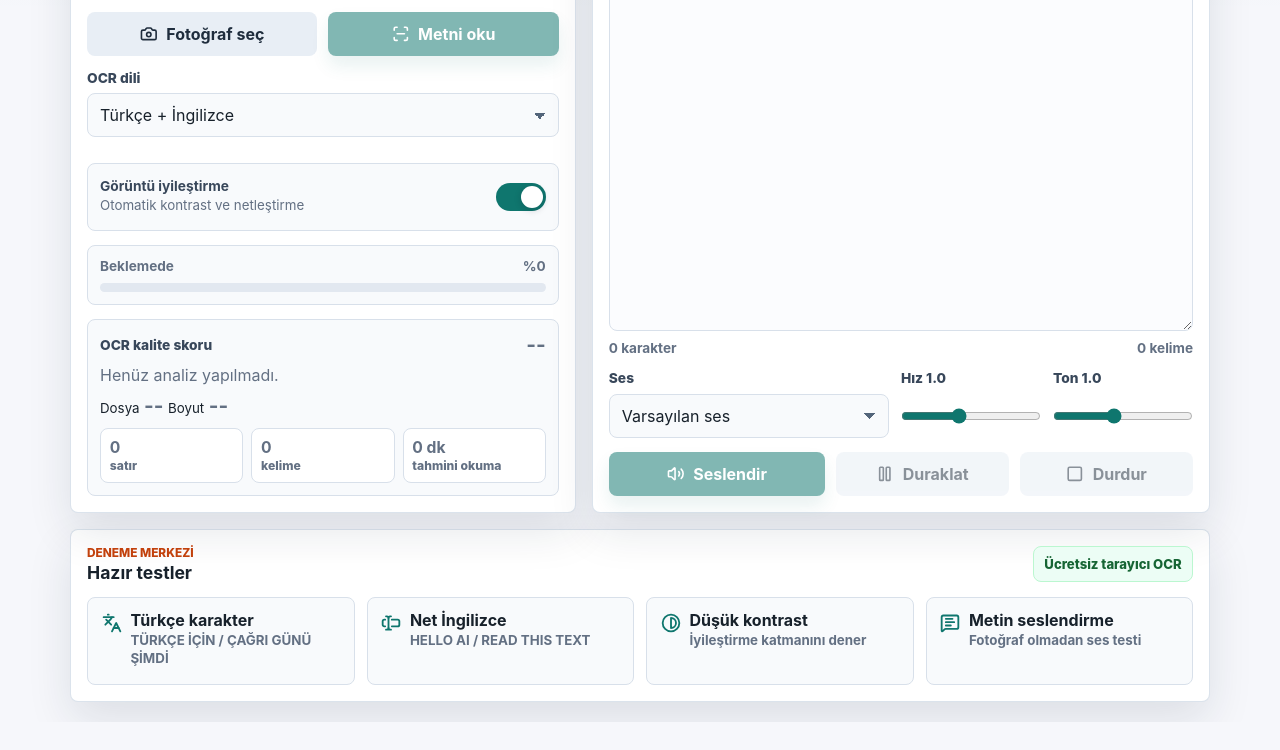
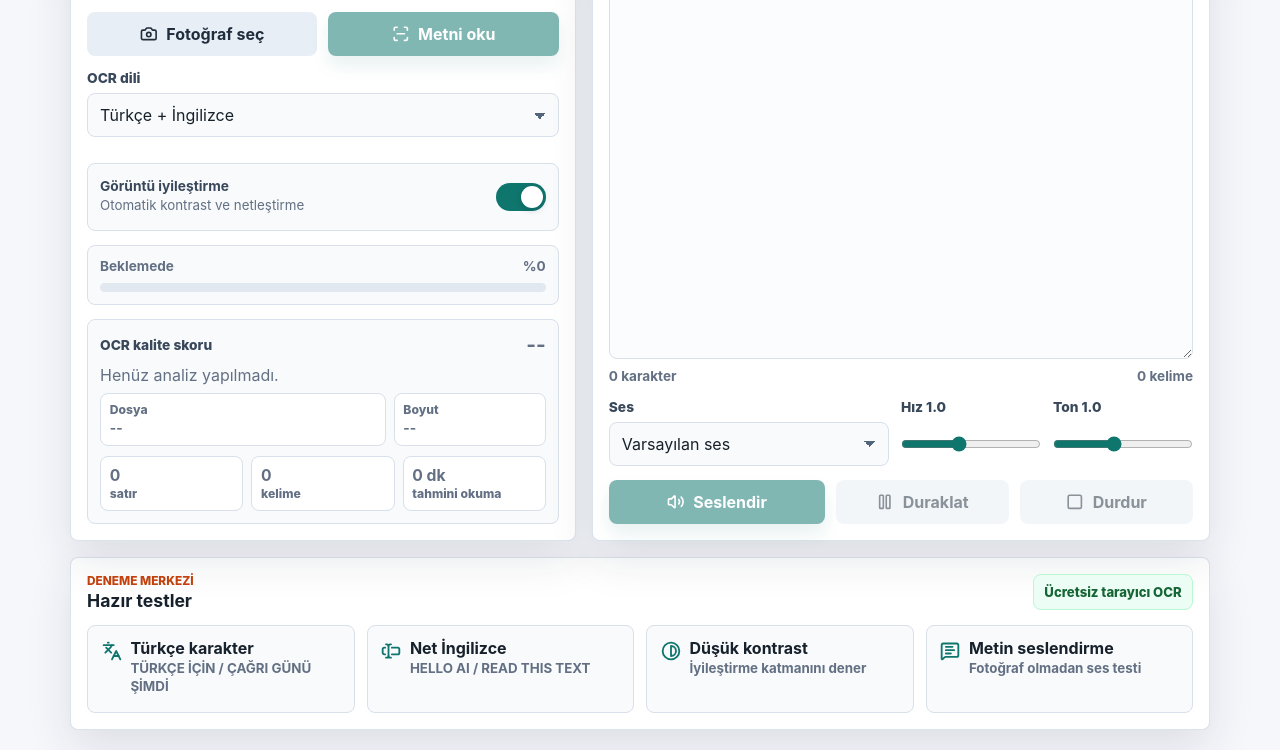
Before and after one commit to MehmetcanMutlu/ai-sesli-ceviri-araci, a website: page index.html in a window 1280 px wide. Shown: the part 526-1276 px from the top of the page. Before the commit the page ends 1248 px from the top, so only its background shows below. Drawn offline with nearby package versions, Linux system fonts and the light colour scheme.

Commit message:
Style file summary cards

```diff
--- a/styles.css
+++ b/styles.css
@@ -489,6 +489,36 @@ select {
   color: var(--danger);
 }
 
+.file-summary {
+  display: grid;
+  gap: 0.5rem;
+  grid-template-columns: minmax(0, 1.5fr) minmax(0, 0.8fr);
+}
+
+.file-summary span {
+  background: #ffffff;
+  border: 1px solid var(--line);
+  border-radius: 8px;
+  display: grid;
+  gap: 0.16rem;
+  min-width: 0;
+  padding: 0.55rem;
+}
+
+.file-summary small {
+  color: var(--muted);
+  font-size: 0.76rem;
+  font-weight: 800;
+}
+
+.file-summary strong {
+  color: var(--ink);
+  font-size: 0.86rem;
+  overflow: hidden;
+  text-overflow: ellipsis;
+  white-space: nowrap;
+}
+
 .quality-metrics {
   display: grid;
   gap: 0.5rem;
@@ -672,6 +702,7 @@ input[type="range"] {
   .control-row,
   .speech-controls,
   .voice-grid,
+  .file-summary,
   .quality-metrics,
   .demo-grid {
     grid-template-columns: 1fr;
```
